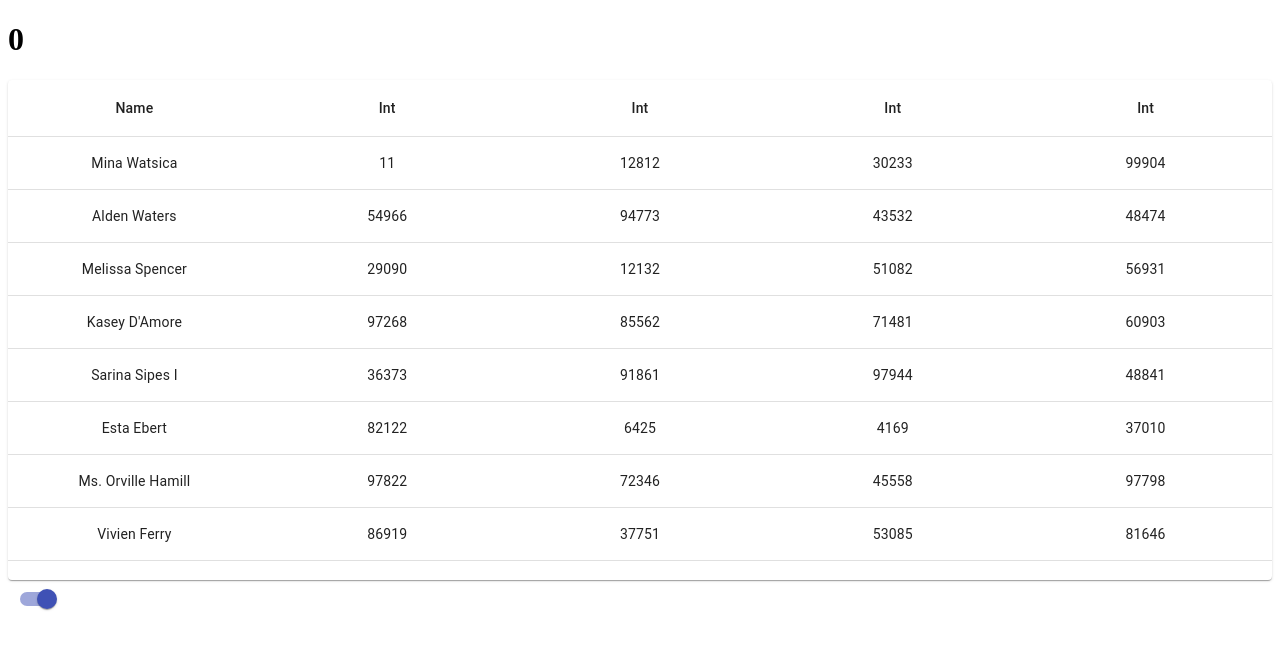
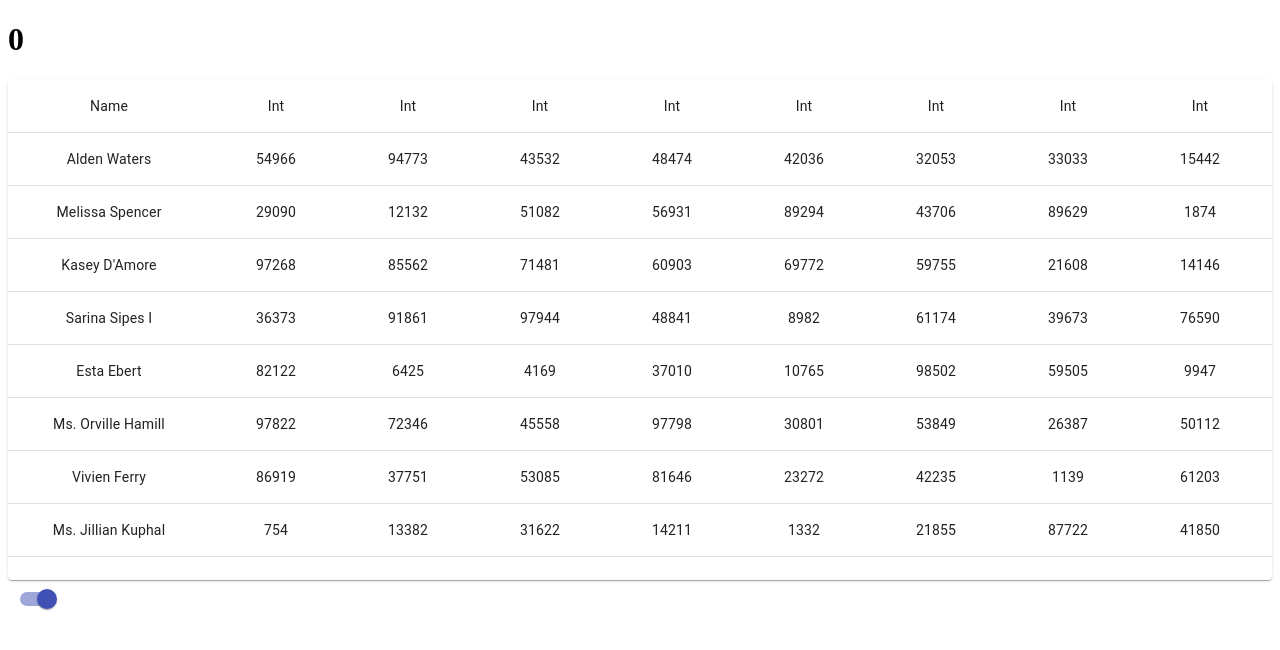
Before and after one commit to Pburua/data-grid, a React app: page / in a window 1280 px wide. Shown: the top 650 px of the page. Built offline with nearby package versions, Linux system fonts and the light colour scheme.

Commit message:
fix: fix table scrolls, move header to body

```diff
--- a/src/js/components/UserRow/UserRow.tsx
+++ b/src/js/components/UserRow/UserRow.tsx
@@ -3,16 +3,44 @@ import faker from 'faker';
 import TableCell from '@material-ui/core/TableCell';
 import TableRow from '@material-ui/core/TableRow';
 
+const HeadRow = (
+  <TableRow className="table__row" component="div">
+    <TableCell className="table__cell name" component="div">Name</TableCell>
+    <TableCell className="table__cell int" component="div" align="right">Int</TableCell>
+    <TableCell className="table__cell int" component="div" align="right">Int</TableCell>
+    <TableCell className="table__cell int" component="div" align="right">Int</TableCell>
+    <TableCell className="table__cell int" component="div" align="right">Int</TableCell>
+    <TableCell className="table__cell int" component="div" align="right">Int</TableCell>
+    <TableCell className="table__cell int" component="div" align="right">Int</TableCell>
+    <TableCell className="table__cell int" component="div" align="right">Int</TableCell>
+    <TableCell className="table__cell int" component="div" align="right">Int</TableCell>
+    <TableCell className="table__cell int" component="div" align="right">Int</TableCell>
+    <TableCell className="table__cell int" component="div" align="right">Int</TableCell>
+  </TableRow>
+);
+
 const UserRow = ({ index, style }: any) => {
+  if (index === 0) {
+    return (
+      <>{HeadRow}</>
+    );
+  }
+
   faker.seed(index + 1);
 
   return (
     <TableRow className="table__row" component="div" style={style}>
       <TableCell className="table__cell name" component="div">{faker.name.findName()}</TableCell>
-      <TableCell className="table__cell" component="div">{faker.random.number()}</TableCell>
-      <TableCell className="table__cell" component="div">{faker.random.number()}</TableCell>
-      <TableCell className="table__cell" component="div">{faker.random.number()}</TableCell>
-      <TableCell className="table__cell" component="div">{faker.random.number()}</TableCell>
+      <TableCell className="table__cell int" component="div">{faker.random.number()}</TableCell>
+      <TableCell className="table__cell int" component="div">{faker.random.number()}</TableCell>
+      <TableCell className="table__cell int" component="div">{faker.random.number()}</TableCell>
+      <TableCell className="table__cell int" component="div">{faker.random.number()}</TableCell>
+      <TableCell className="table__cell int" component="div">{faker.random.number()}</TableCell>
+      <TableCell className="table__cell int" component="div">{faker.random.number()}</TableCell>
+      <TableCell className="table__cell int" component="div">{faker.random.number()}</TableCell>
+      <TableCell className="table__cell int" component="div">{faker.random.number()}</TableCell>
+      <TableCell className="table__cell int" component="div">{faker.random.number()}</TableCell>
+      <TableCell className="table__cell int" component="div">{faker.random.number()}</TableCell>
     </TableRow>
   );
 };
--- a/src/js/components/UserTable/UserTable.scss
+++ b/src/js/components/UserTable/UserTable.scss
@@ -1,7 +1,5 @@
 .table-container {
  height: 500px;
- overflow-x: scroll;
- overflow-y: hidden;
 }
 
 .table {
@@ -18,15 +16,18 @@
   &.name {
    min-width: 170px;
   }
+
+  &.int {
+   min-width: 100px;
+  }
  }
 
  &__body {
-  max-height: 500px;
-  overflow-y: scroll;
  }
 
- &__ceil-container {
-  height: 500px;
-  overflow-y: scroll;
+ &__head {
+  .table__row {
+   margin-right: 18px;
+  }
  }
 }
--- a/src/js/components/UserTable/UserTable.tsx
+++ b/src/js/components/UserTable/UserTable.tsx
@@ -1,10 +1,7 @@
 import React from 'react';
 import Table from '@material-ui/core/Table';
 import TableBody from '@material-ui/core/TableBody';
-import TableCell from '@material-ui/core/TableCell';
 import TableContainer from '@material-ui/core/TableContainer';
-import TableHead from '@material-ui/core/TableHead';
-import TableRow from '@material-ui/core/TableRow';
 import Paper from '@material-ui/core/Paper';
 import { FixedSizeList as VirtualizedList } from 'react-window';
 import AutoSizer from 'react-virtualized-auto-sizer';
@@ -16,14 +13,14 @@ import UserRow from '../UserRow/UserRow';
 function UnVirtualizedList(Row, itemCount) {
   const rows: JSX.Element [] = [];
 
-  for (let i = 0; i < itemCount + 1; i += 1) {
+  for (let i = 0; i < itemCount; i += 1) {
     rows.push(<Row key={i} index={i} />);
   }
 
   return (
-    <div className="table__ceil-container">
+    <>
       {rows}
-    </div>
+    </>
   );
 }
 
@@ -34,17 +31,8 @@ const UserTable = (props: any) => {
     <TableContainer className="table-container" component={Paper}>
       <Table className="table" aria-label="simple table" component="div">
 
-        <TableHead className="table__head" component="div">
-          <TableRow className="table__row" component="div">
-            <TableCell className="table__cell name" component="div">Name</TableCell>
-            <TableCell className="table__cell" component="div" align="right">Int</TableCell>
-            <TableCell className="table__cell" component="div" align="right">Int</TableCell>
-            <TableCell className="table__cell" component="div" align="right">Int</TableCell>
-            <TableCell className="table__cell" component="div" align="right">Int</TableCell>
-          </TableRow>
-        </TableHead>
+        <TableBody className="table__body" component="div">
 
-        <TableBody className="table__body" component="div">
           {isVirtualizeOn
             ? (
               <AutoSizer>
@@ -52,7 +40,7 @@ const UserTable = (props: any) => {
                   <VirtualizedList
                     height={height}
                     width={width}
-                    itemCount={50}
+                    itemCount={51}
                     itemSize={53}
                   >
                     {UserRow}
@@ -60,7 +48,7 @@ const UserTable = (props: any) => {
                 )}
               </AutoSizer>
             )
-            : UnVirtualizedList(UserRow, 50)}
+            : UnVirtualizedList(UserRow, 51)}
         </TableBody>
 
       </Table>
```
